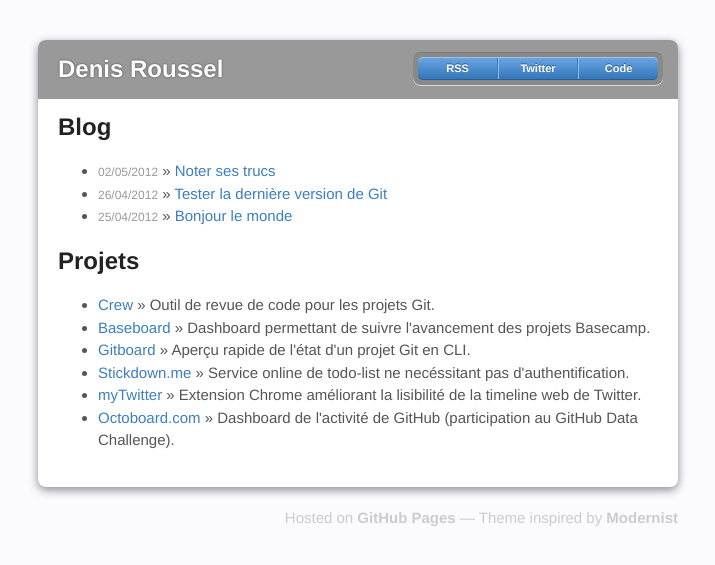
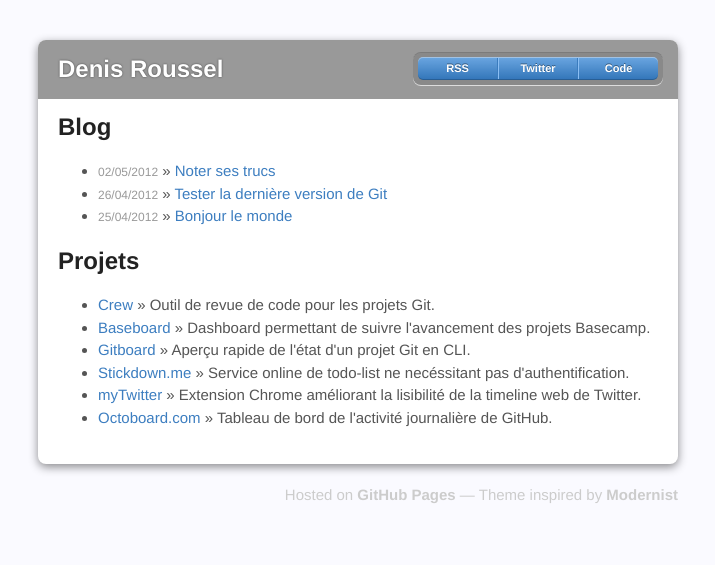
Before and after one commit to KuiKui/kuikui.github.com, a Jekyll site: the page built from index.html, in a window 1280 px wide. Shown: the top 565 px of the page, without its empty margins (282-997 px from the left). Built offline with Jekyll 4.4.1, drawn with Linux system fonts in a browser that asks for light colours; Markdown is read by kramdown in place of the engine named in the settings.

Commit message:
correction de la description de l'octoboard

```diff
--- a/index.html
+++ b/index.html
@@ -16,5 +16,5 @@ title: Denis Roussel
   <li><a href="http://KuiKui.github.com/Gitboard">Gitboard</a> &raquo; Aperçu rapide de l'état d'un projet Git en CLI.</li>
   <li><a href="http://stickdown.me">Stickdown.me</a> &raquo; Service online de todo-list ne necéssitant pas d'authentification.</li>
   <li><a href="https://chrome.google.com/webstore/detail/blogaalpphinblmlnbeekgkckebgfpop">myTwitter</a> &raquo; Extension Chrome améliorant la lisibilité de la timeline web de Twitter.</li>
-  <li><a href="http://octoboard.com">Octoboard.com</a> &raquo; Dashboard de l'activité de GitHub (participation au GitHub Data Challenge).</li>
+  <li><a href="http://octoboard.com">Octoboard.com</a> &raquo; Tableau de bord de l'activité journalière de GitHub.</li>
 </ul>
```
